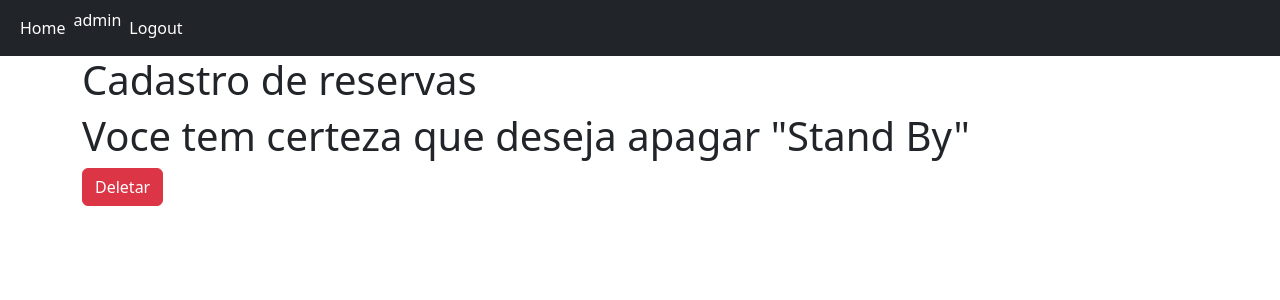
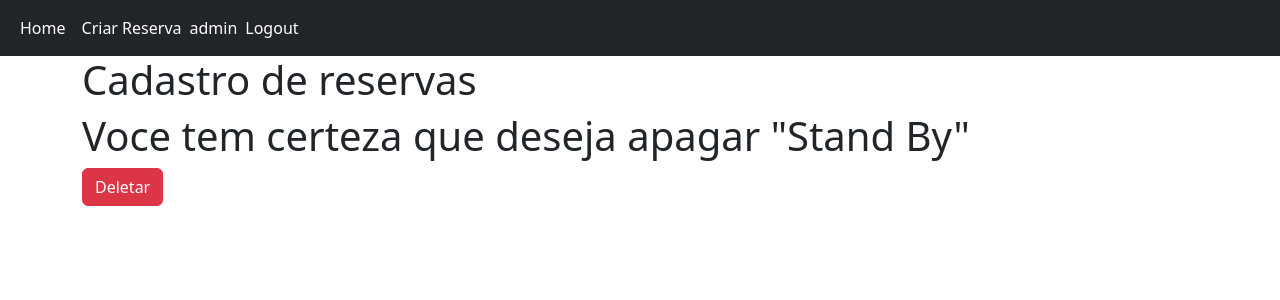
Before and after one commit to thiagomoraiis/reservas-finecap, a Django app: page /delete/1/ in a window 1280 px wide. Shown: the top 300 px of the page. Run offline with Django 4.2, Linux system fonts and the light colour scheme; a user stored in the database is signed in; data comes from the database, SQL or seed files in the repository; both versions use the stored data as it was after the commit; some libraries are stand-ins or nearby versions.

Commit message:
Finalizando

```diff
--- a/reservas/templates/reservas/pages/base.html
+++ b/reservas/templates/reservas/pages/base.html
@@ -29,9 +29,12 @@
                     <li class="nav-item active">
                         <a class="nav-link text-white" aria-current="page" href="{% url 'index' %}">Home</a>
                     </li>
+                    <li class="nav-item active">
+                        <a class="nav-link text-white" aria-current="page" href="{% url 'create-reserva' %}">Criar Reserva</a>
+                    </li>
 
                     {% if user.is_authenticated %}
-                        <li class="nav-item">
+                        <li class="nav-item" style="display: flex; align-items: center;">
                             <span style="color: white;">
                                 {{ user.username }}
                             </span>
```
Also changed, not shown: db.sqlite3.
